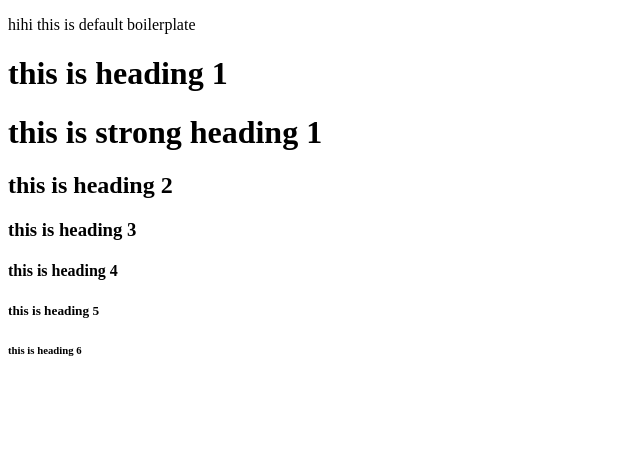
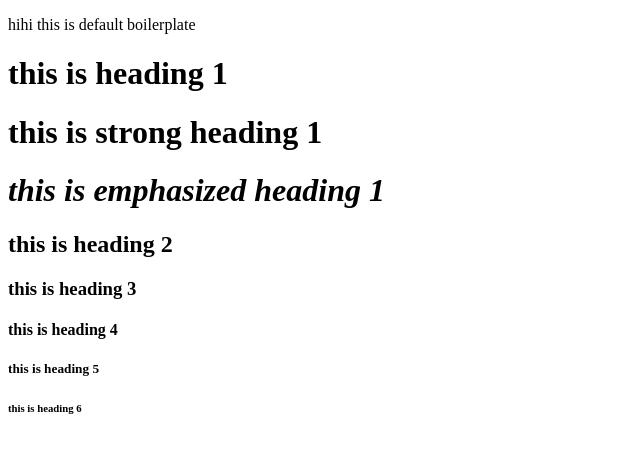
Before and after one commit to bloopsfoot/TOP_html_tests, a plain HTML site: page index.html in a window 1280 px wide. Shown: the whole page, without its empty margins (0-640 px from the left). Drawn offline with Linux system fonts and the light colour scheme.

Commit message:
Editted index.html to have different headings with nested items such as strong and emphasis.

```diff
--- a/index.html
+++ b/index.html
@@ -5,15 +5,19 @@
     <meta name="viewport" content="width=device-width, initial-scale=1.0">
     <title>Document</title>
 </head>
+
+<!-- comment comment comment but weird cuz such odd syntax-->
 <body>
     <p>hihi this is default boilerplate</p>
     <h1>this is heading 1</h1>
     <h1><strong>this is strong heading 1</strong></h1>
+    <h1><em>this is emphasized heading 1</em></h1>
     <h2>this is heading 2</h2>
     <h3>this is heading 3</h3>
     <h4>this is heading 4</h4>
     <h5>this is heading 5</h5>
     <h6>this is heading 6</h6>
 
+
 </body>
 </html>
```
